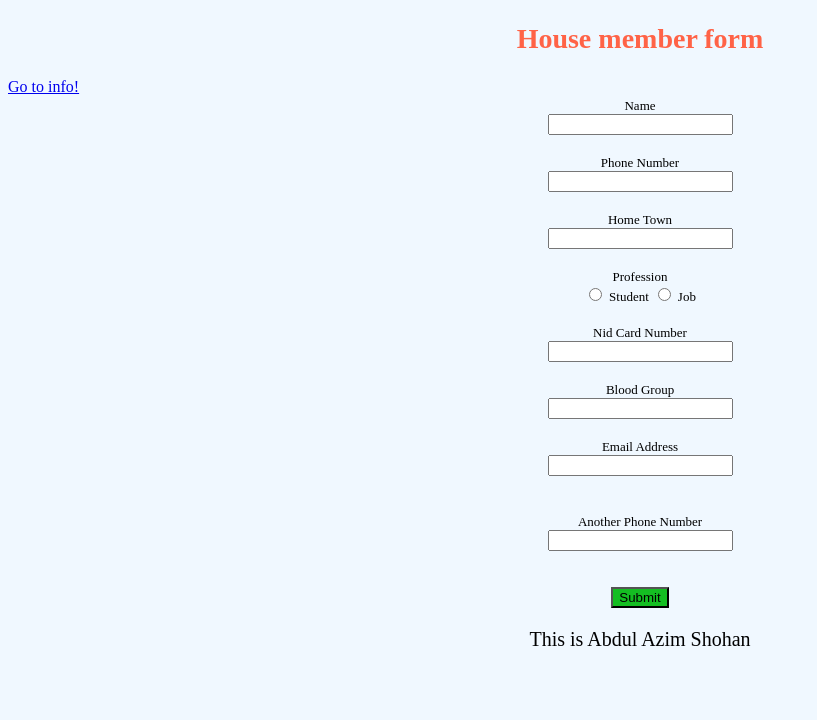
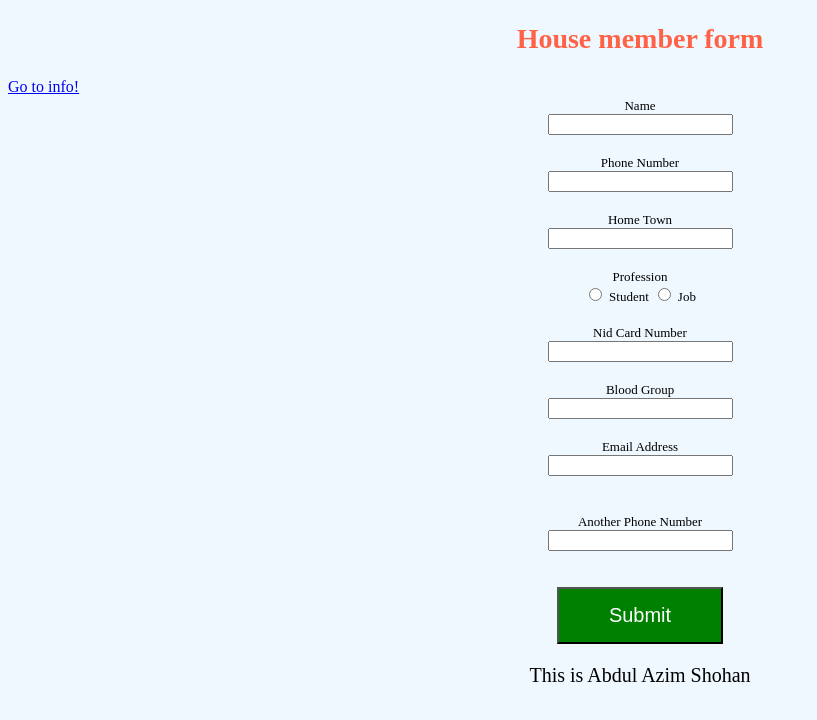
Before and after one commit to Shohan49/firstProject, a plain HTML site: page index.html in a window 1280 px wide. Shown: the whole page, without its empty margins (0-817 px from the left). Drawn offline with Linux system fonts and the light colour scheme.

Commit message:
just simple change

```diff
--- a/index.html
+++ b/index.html
@@ -71,7 +71,7 @@
         <br><br>
 
         <div>
-            <button style="background-color: rgb(20, 190, 34);">Submit</button>
+            <button class="button">Submit</button>
         </div>
 
 
--- a/style.css
+++ b/style.css
@@ -18,3 +18,10 @@
 .head {
     text-align: start;
 }
+
+.button {
+    background-color: green;
+    padding: 15px 50px;
+    font-size: 20px;
+    color: white;
+}
```
